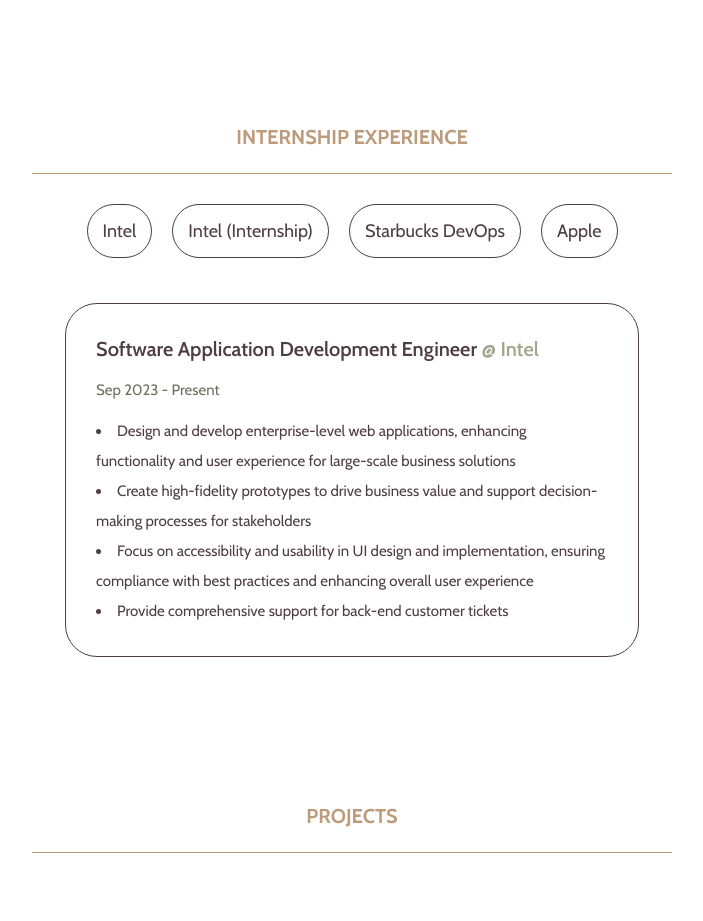
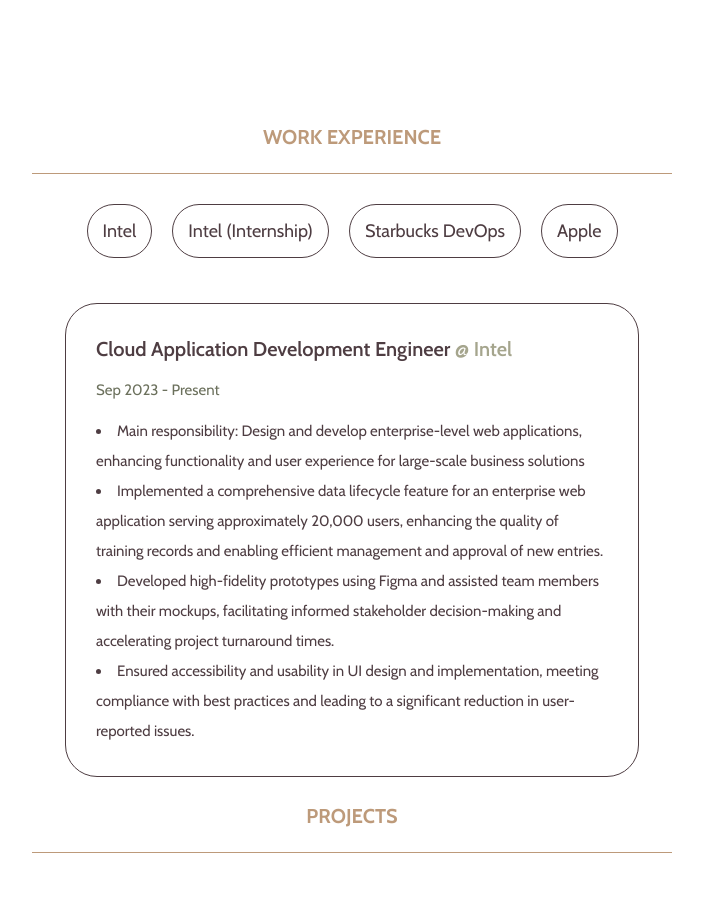
Before and after one commit to mooreala/react-portfolio, a React (Create React App) app: page / in a window 1280 px wide. Shown: the part 580-1501 px from the top of the page, without its empty margins (288-991 px from the left). Built offline with nearby package versions, Linux system fonts and the light colour scheme.

Commit message:
update work experience

```diff
--- a/src/experience/Experience.js
+++ b/src/experience/Experience.js
@@ -47,14 +47,14 @@
 
 const myjobs = [
   {
-    title: "Software Application Development Engineer",
+    title: "Cloud Application Development Engineer",
     date: "Sep 2023 - Present",
     company: "Intel",
     description: [
-      "Design and develop enterprise-level web applications, enhancing functionality and user experience for large-scale business solutions",
-      "Create high-fidelity prototypes to drive business value and support decision-making processes for stakeholders",
-      "Focus on accessibility and usability in UI design and implementation, ensuring compliance with best practices and enhancing overall user experience",
-      "Provide comprehensive support for back-end customer tickets",
+      "Main responsibility: Design and develop enterprise-level web applications, enhancing functionality and user experience for large-scale business solutions",
+      "Implemented a comprehensive data lifecycle feature for an enterprise web application serving approximately 20,000 users, enhancing the quality of training records and enabling efficient management and approval of new entries.",
+      "Developed high-fidelity prototypes using Figma and assisted team members with their mockups, facilitating informed stakeholder decision-making and accelerating project turnaround times.",
+      "Ensured accessibility and usability in UI design and implementation, meeting compliance with best practices and leading to a significant reduction in user-reported issues.",
     ],
   },
   {
@@ -107,7 +107,7 @@
 
   return (
     <Container id="experience">
-      <Title>INTERNSHIP EXPERIENCE</Title>
+      <Title>WORK EXPERIENCE</Title>
       <SectionLine />
       <Menu>
         { myjobs.map(job => (
```
